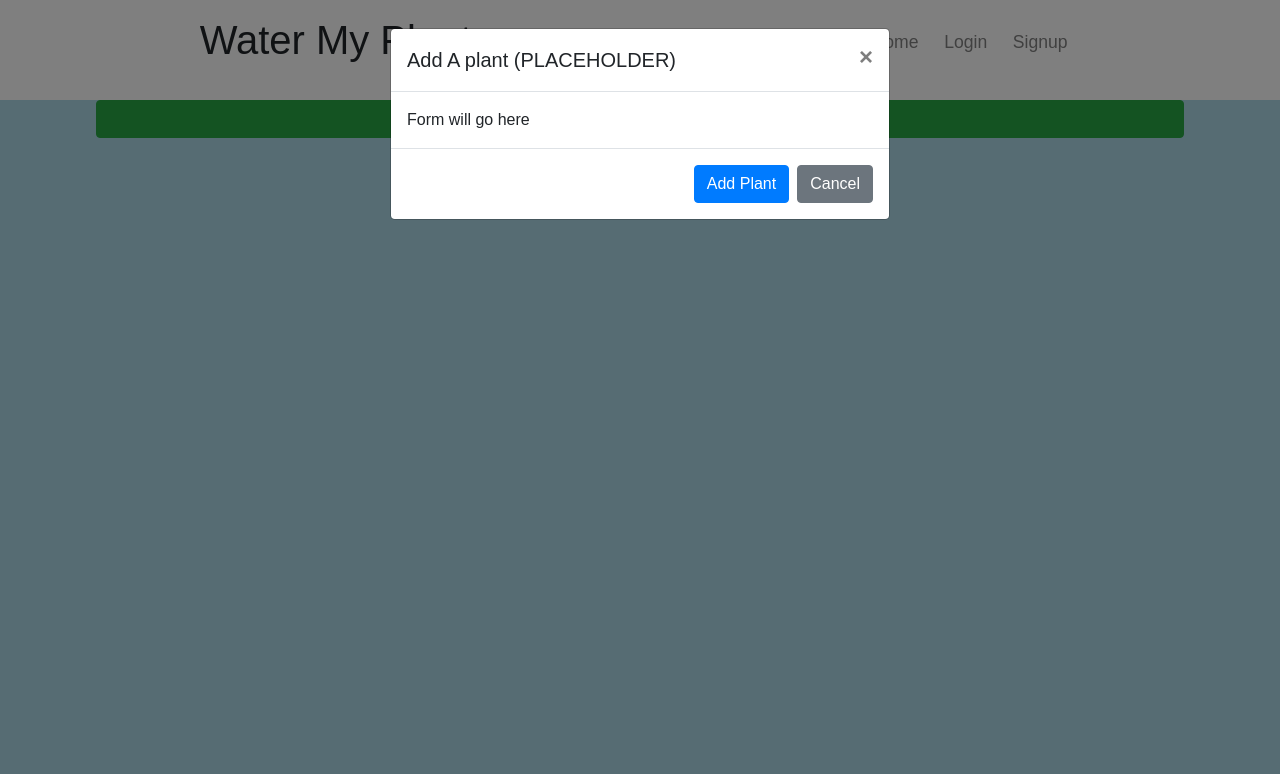
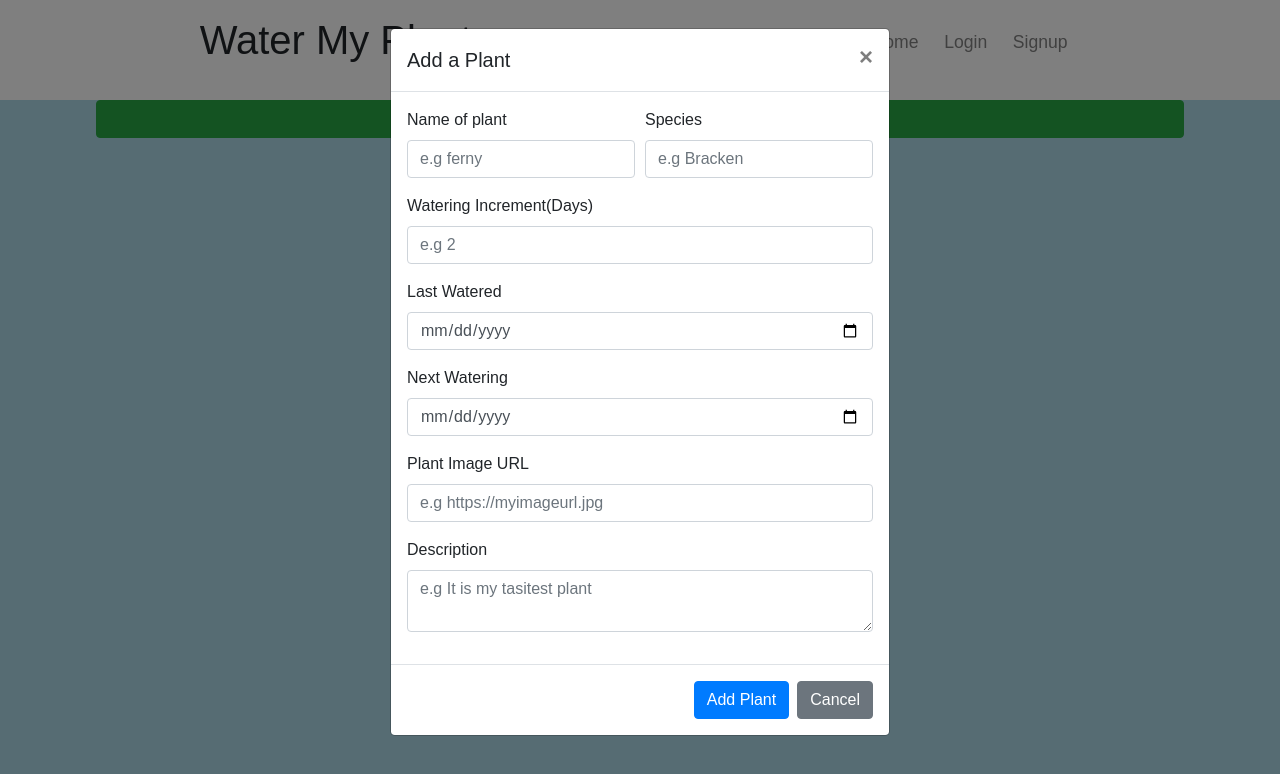
Before and after one commit to BW-Water-My-Plants-1-Cori/front-end, a React (Create React App) app in the folder plantsapp/: page / in a window 1280 px wide. Both pictures are taken after a click on the button "Add Plant". Shown: the top 774 px of the page. Built offline with nearby package versions, Linux system fonts and the light colour scheme.

Commit message:
Added bootstrap

```diff
--- a/plantsapp/package.json
+++ b/plantsapp/package.json
@@ -7,6 +7,7 @@
     "@testing-library/react": "^9.5.0",
     "@testing-library/user-event": "^7.2.1",
     "axios": "^0.20.0",
+    "bootstrap": "^4.5.2",
     "node-sass": "^4.14.1",
     "react": "^16.13.1",
     "react-dom": "^16.13.1",
--- a/plantsapp/src/components/AddPlant.js
+++ b/plantsapp/src/components/AddPlant.js
@@ -1,30 +1,67 @@
 import React, { useState } from "react";
-import { Button, Modal, ModalHeader, ModalBody, ModalFooter } from "reactstrap";
+import {
+  Button,
+  Modal,
+  ModalHeader,
+  ModalBody,
+  ModalFooter,
+  Col,
+  Row,
+  Form,
+  FormGroup,
+  Label,
+  Input,
+} from "reactstrap";
 const AddPlant = ({ addPlant, userID }) => {
+  // logic for modal open/close
   const [modal, setModal] = useState(false);
-
   const toggle = () => setModal(!modal);
 
+  // custom close button for modal
   const closeBtn = (
     <button className="close" onClick={toggle}>
       &times;
     </button>
   );
 
-  const mockPlant = {
-    plant_name: "Fern",
-    description: "its a fern",
-    date_last_watered: "09/20/2020 12:00 PM",
-    increment: 20,
-    next_watering: "09/20/2020 4:00 PM",
-    species: "fern",
-    plant_url:
-      "https://dy1yydbfzm05w.cloudfront.net/media/catalog/product/cache/39b52c4cabb46819553175347e38b212/f/l/flowerbx-plants-asparagus-fern-1000px-0_4.jpg",
-    date_created: "09/20/2020 1:00 AM",
+  // State for adding plant
+  const [newPlant, setNewPlant] = useState({
+    plant_name: "",
+    description: "",
+    date_last_watered: "",
+    increment: 1,
+    next_watering: "",
+    species: "",
+    plant_url: "",
+    date_created: "",
+  });
+
+  // on submit will call add plant action and close modal
+  const handleSubmit = () => {
+    // Add plant to database
+    console.log(newPlant);
+    //addPlant(newPlant, userID);
+    toggle();
+
+    // Reset newPlant data
+    setNewPlant({
+      plant_name: "",
+      description: "",
+      date_last_watered: "",
+      increment: 1,
+      next_watering: "",
+      species: "",
+      plant_url: "",
+      date_created: "",
+    });
   };
-  const handleSubmit = () => {
-    addPlant(mockPlant, userID);
-    toggle();
+
+  // updates state
+  const handleChange = (e) => {
+    setNewPlant({
+      ...newPlant,
+      [e.target.name]: e.target.value,
+    });
   };
   return (
     <div>
@@ -33,9 +70,94 @@ const AddPlant = ({ addPlant, userID }) => {
       </Button>
       <Modal isOpen={modal} toggle={toggle}>
         <ModalHeader toggle={toggle} close={closeBtn}>
-          Add A plant (PLACEHOLDER)
+          Add a Plant
         </ModalHeader>
-        <ModalBody>Form will go here</ModalBody>
+        <ModalBody>
+          <Form>
+            <Row form>
+              <Col md={6}>
+                <FormGroup>
+                  <Label for="name">Name of plant</Label>
+                  <Input
+                    type="text"
+                    name="plant_name"
+                    placeholder="e.g ferny"
+                    onChange={(e) => {
+                      handleChange(e);
+                    }}
+                  />
+                </FormGroup>
+              </Col>
+              <Col md={6}>
+                <FormGroup>
+                  <Label for="species">Species</Label>
+                  <Input
+                    type="text"
+                    name="species"
+                    placeholder="e.g Bracken"
+                    onChange={(e) => {
+                      handleChange(e);
+                    }}
+                  />
+                </FormGroup>
+              </Col>
+            </Row>
+
+            <FormGroup>
+              <Label for="increment">Watering Increment(Days)</Label>
+              <Input
+                type="number"
+                name="increment"
+                placeholder="e.g 2"
+                onChange={(e) => {
+                  handleChange(e);
+                }}
+              />
+            </FormGroup>
+            <FormGroup>
+              <Label for="plant last watered">Last Watered</Label>
+              <Input
+                type="date"
+                name="date_last_watered"
+                onChange={(e) => {
+                  handleChange(e);
+                }}
+              />
+            </FormGroup>
+            <FormGroup>
+              <Label for="plan next watering">Next Watering</Label>
+              <Input
+                type="date"
+                name="next_watering"
+                onChange={(e) => {
+                  handleChange(e);
+                }}
+              />
+            </FormGroup>
+            <FormGroup>
+              <Label for="imageURL">Plant Image URL</Label>
+              <Input
+                type="text"
+                name="plant_url"
+                placeholder="e.g https://myimageurl.jpg"
+                onChange={(e) => {
+                  handleChange(e);
+                }}
+              />
+            </FormGroup>
+            <FormGroup>
+              <Label for="description">Description</Label>
+              <Input
+                type="textarea"
+                name="description"
+                placeholder="e.g It is my tasitest plant"
+                onChange={(e) => {
+                  handleChange(e);
+                }}
+              />
+            </FormGroup>
+          </Form>
+        </ModalBody>
         <ModalFooter>
           <Button color="primary" onClick={handleSubmit}>
             Add Plant
@@ -51,7 +173,5 @@ const AddPlant = ({ addPlant, userID }) => {
 
 export default AddPlant;
 /*
-<Button id="add-plant-btn" color="success">
-    Add Plant
-</Button>
+
 */
--- a/plantsapp/src/components/LoadedPlant.js
+++ b/plantsapp/src/components/LoadedPlant.js
@@ -1,13 +1,14 @@
 import React, { useState } from "react";
 import { Col, Row, Button, Form, FormGroup, Label, Input } from "reactstrap";
-
+import { useHistory } from "react-router-dom";
 const LoadedPlant = ({ plant, updatePlant }) => {
   const [updatePlantData, setUpdatePlantData] = useState({});
-
+  const history = useHistory();
   const handleSubmit = (e) => {
     e.preventDefault();
     console.log(updatePlantData);
     updatePlant(updatePlantData, plant.id);
+    history.push("/");
   };
 
   const handleChange = (e) => {
--- a/plantsapp/src/components/Login.js
+++ b/plantsapp/src/components/Login.js
@@ -1,5 +1,6 @@
 import React, { useState, Component } from "react";
 import styled from "styled-components";
+
 //import Axios from 'axios'
 
 const StyledDiv = styled.button`
@@ -25,8 +26,8 @@ const StyledDiv = styled.button`
 
 const Login = ({ requestLogin, isFetching }) => {
   const mockUser = {
-    "username": "donavynhaley2",
-    "password": "password",
+    username: "donavynhaley2",
+    password: "password",
   };
   const handleSubmit = (e) => {
     e.preventDefault();
```
Also changed, not shown: 1 other file (tests, documents, lock files or other folders).
